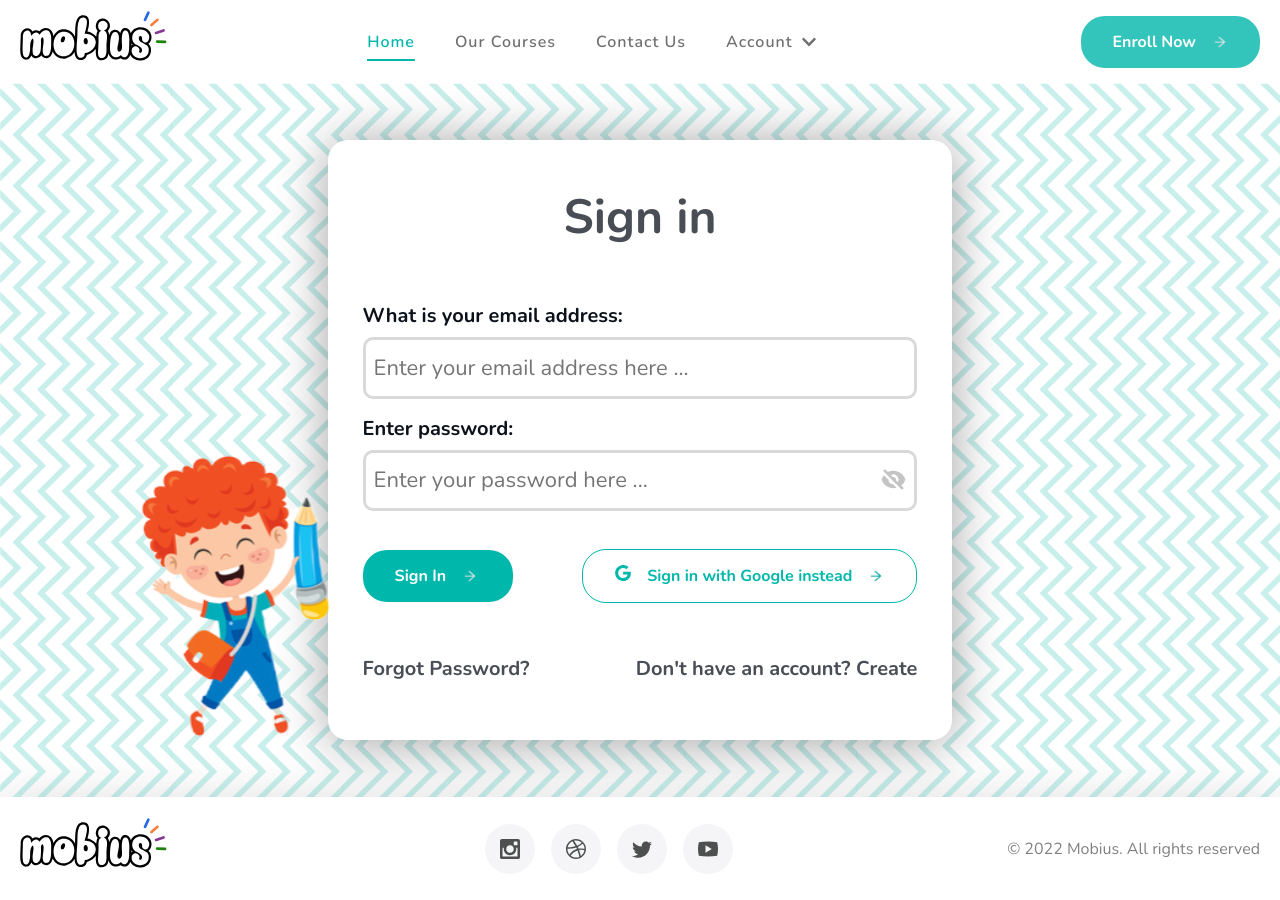
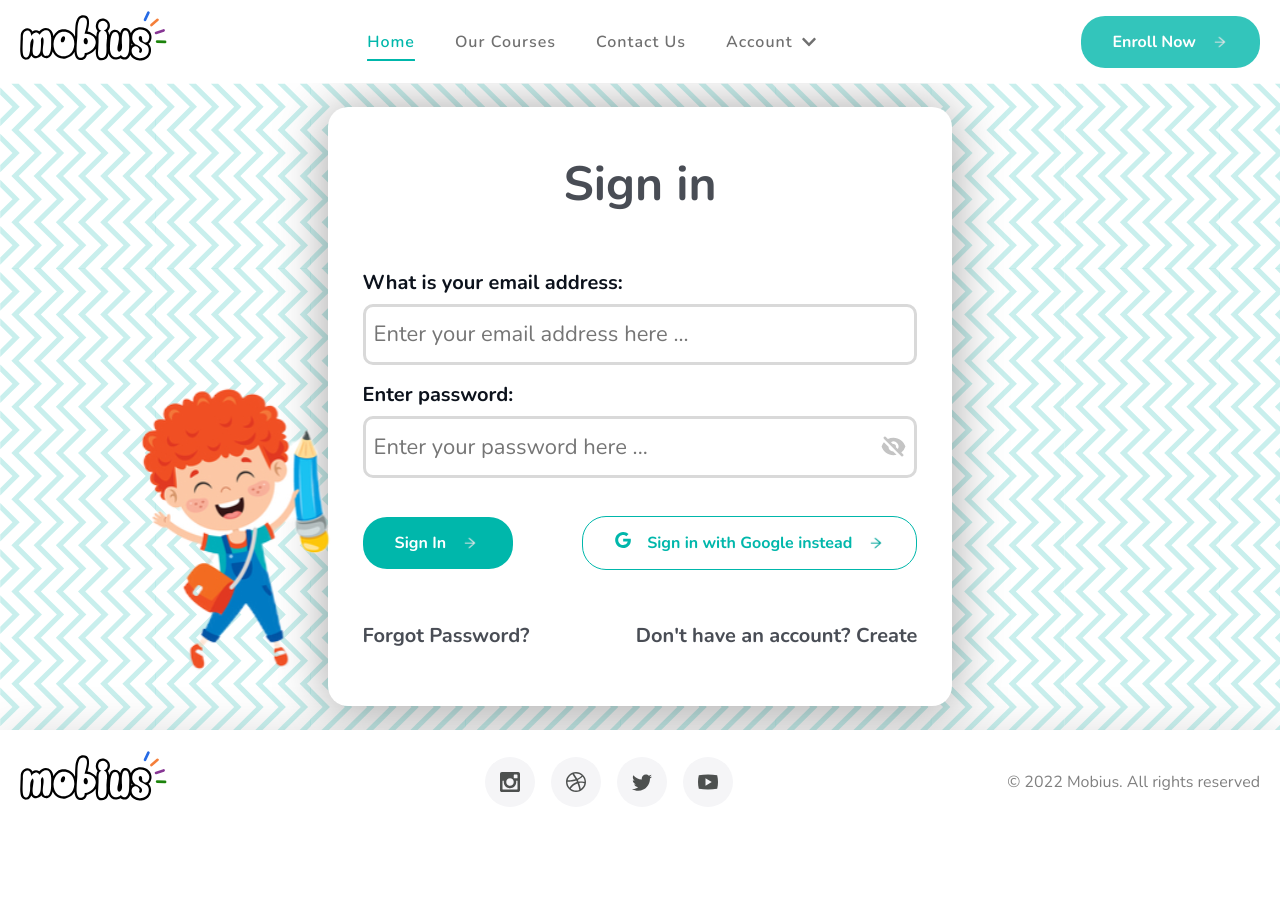
Before and after one commit to Mobius-Org/frontend, a React (Create React App) app: page /signin in a window 1280 px wide. After the commit the page ends 833 px from the top, so only its background shows below. Built offline with nearby package versions, Linux system fonts and the light colour scheme.

Commit message:
added responsiveness to auth pages

```diff
--- a/src/pages/signin/style.js
+++ b/src/pages/signin/style.js
@@ -13,6 +13,9 @@ export const SignUpWrapper = styled(motion.div)`
   position: relative;
   display: flex;
   flex-direction: column;
+  @media (min-width: 769px) and (max-width: 1350px) {
+    max-height: fit-content;
+  }
   & > img {
     position: absolute;
     height: 30rem;
@@ -48,8 +51,10 @@ export const Wrap = styled.div`
   flex-wrap: wrap !important;
   padding: 30px 20px;
   border-radius: 20px;
-
   opacity: 1;
+  @media (min-width: 769px) and (max-width: 1350px) {
+    max-width: 70%;
+  }
   @media (max-width: 768px) {
     transition: all 0.3s ease-in-out;
     height: max-content;
--- a/src/pages/signup/style.js
+++ b/src/pages/signup/style.js
@@ -13,6 +13,9 @@ export const SignUpWrapper = styled(motion.div)`
   position: relative;
   display: flex;
   flex-direction: column;
+  @media (min-width: 769px) and (max-width: 1350px) {
+    height: fit-content;
+  }
   & > img {
     position: absolute;
     height: 30rem;
@@ -57,6 +60,9 @@ export const FirstWrap = styled.div`
   position: unset;
   transition: all 0.3s ease-in-out;
   opacity: 1;
+  @media (min-width: 769px) and (max-width: 1350px) {
+    max-width: 70%;
+  }
   @media (max-width: 768px) {
     transition: all 0.3s ease-in-out;
     height: max-content;
```
